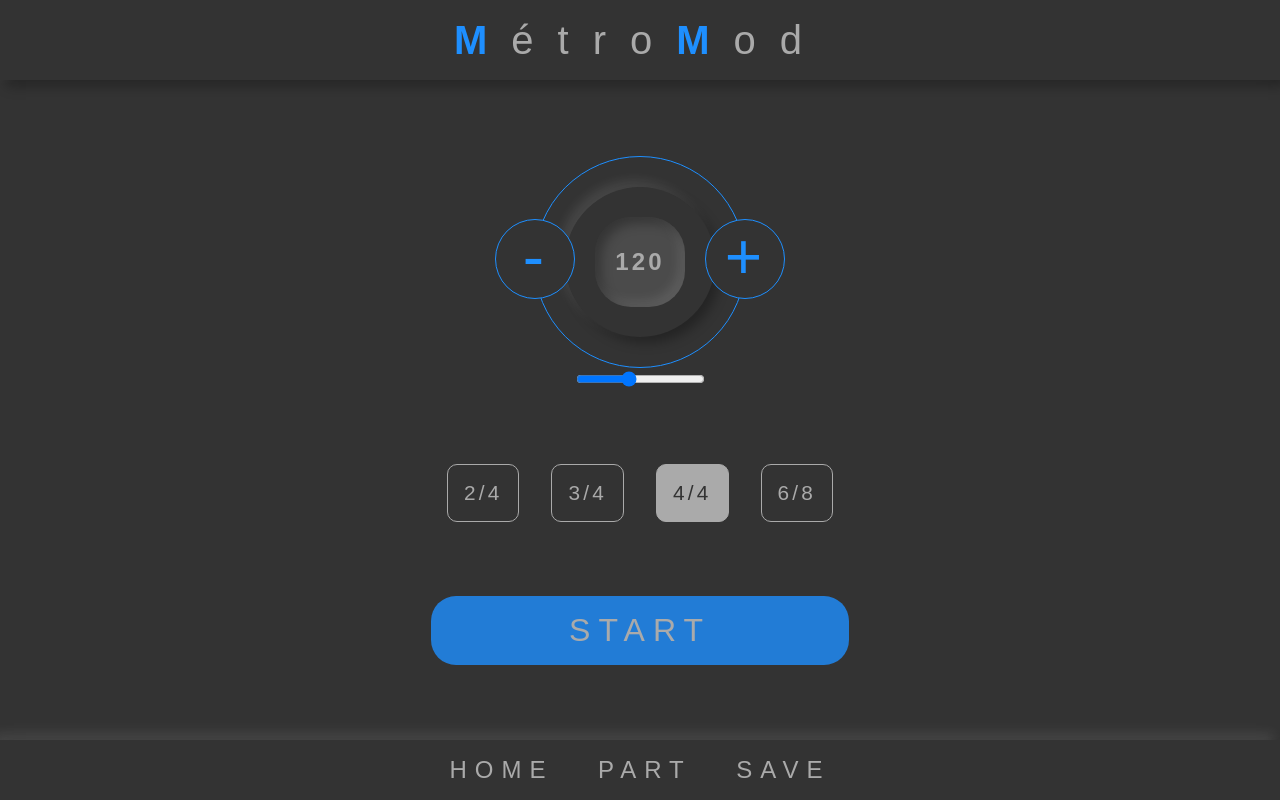
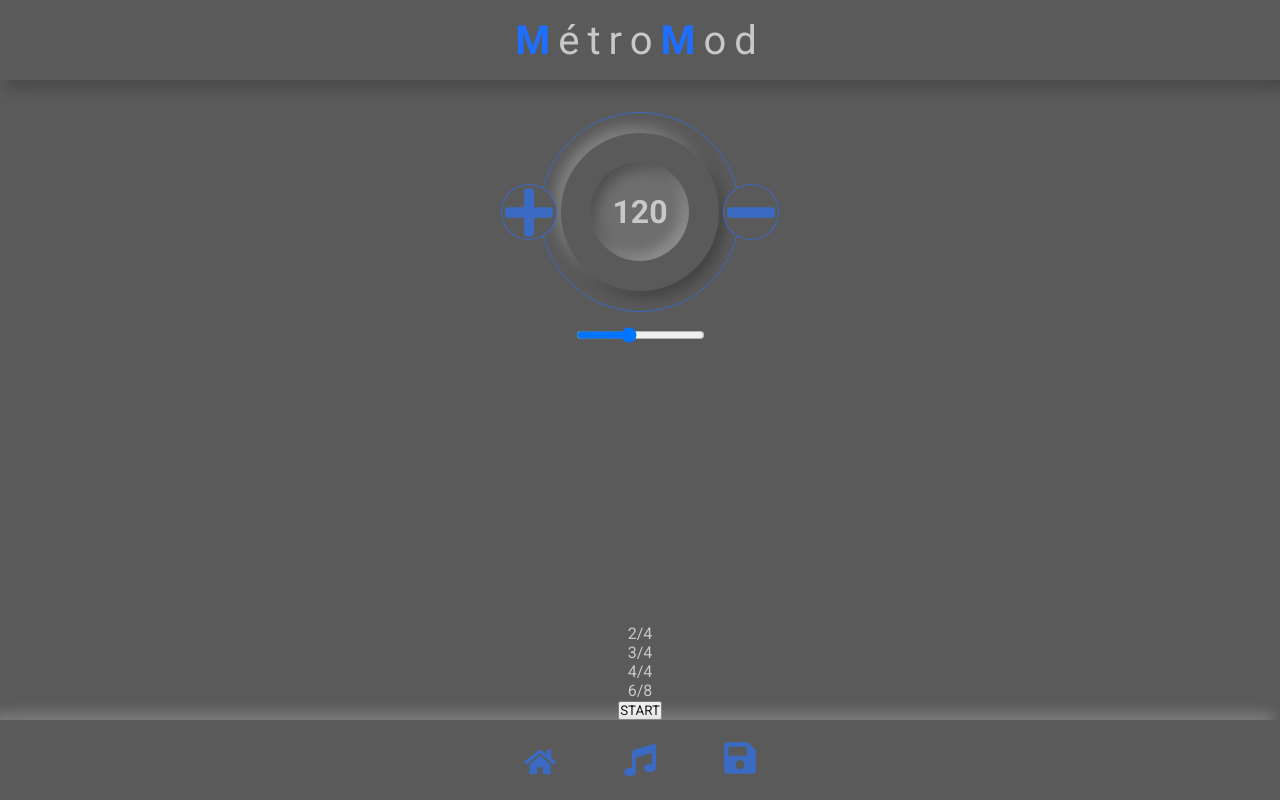
Before and after one commit to qantumSpark/metro, a website with bundled scripts: page index.html in a window 1280 px wide. Built offline with nearby package versions, Linux system fonts and the light colour scheme.

Commit message:
Add Icon & fonts, refactoring CSS In progress, Prep Template for Nav

```diff
--- a/index.html
+++ b/index.html
@@ -12,19 +12,19 @@
 
     <title>Skeleton App</title>
 </head>
-<body>
-    <section class="title morph" id="title">
+<body class="center">
+    <section class="title morph center" id="title">
         <h1 class="title-text"><span>M</span>étro<span>M</span>od</h1>
     </section>
 
-    <section class="views" id="views">
+    <main class="view center" id="view">
 
-        <div class="home view" id="home">
-            <div class="container">
-                <p class="plus">+</p>
-                <p class="minus">-</p>
-                <h1 id="tempo" class="morph" >120</h1>
-                <input type="range" id="slider" min="40" max="240" value="120">
+        <div class="home center" id="home">
+            <div class="container center">
+                <i class="plus"><img src="./src/css/icons/plus-solid.svg" alt="" srcset=""></i>
+                <i class="minus"><img src="./src/css/icons/minus-solid.svg" alt="" srcset=""></i>
+                <h1 id="tempo" class="morph tempo center" >120</h1>
+                <input type="range" class="slider" id="slider" min="40" max="240" value="120">
             </div>
 
             <div class="selectors">
@@ -32,25 +32,17 @@
                 <div class="baseSelect" id="3">3/4</div>
                 <div class="baseSelect active" id="4">4/4</div>
                 <div class="baseSelect" id="6">6/8</div>
+                <button id="btn">START</button>
             </div>
-            <button id="btn">START</button>
         </div>
 
-        <div class="part view" id="part">
+    </main>
 
-        </div>
-
-        <div class="save view" id="save">
-
-        </div>
-
-    </section>
-
-    <section class="nav morph" id="nav">
+    <section class="nav morph center" id="nav">
         <nav>
-            <a href="#home" class="nav-item">HOME</a>
-            <a href="#part" class="nav-item">PART</a>
-            <a href="#save" class="nav-item">SAVE</a>
+            <a href="#home" class="nav-item"><img src="./src/css/icons/home-solid.svg" alt="" srcset=""></a>
+            <a href="#part" class="nav-item"><img src="./src/css/icons/music-solid.svg" alt="" srcset=""></a>
+            <a href="#save" class="nav-item"><img src="./src/css/icons/save-solid.svg" alt="" srcset=""></a>
         </nav>
     </section>
 
--- a/src/css/style.css
+++ b/src/css/style.css
@@ -1,72 +1,60 @@
+/* Import font // font-family: 'Roboto', sans-serif; */
+@import url('https://fonts.googleapis.com/css?family=Roboto:300,400,700&display=swap');
+/* Variables */
+:root{
+    --black: rgb(30, 30, 30);
+    --darkcolor: rgb(90, 90, 90);
+    --lightcolor: rgb(200, 200, 200);
+    --white: rgb(230, 230, 230);
+    --blueA: rgb(50, 110, 220, .8);
+    --blueB: rgb(30, 110, 255);
+    --shadowDark:rgba(30, 30, 30, .4);
+    --shadowLight:rgb(230, 230, 230, .3);
+}
+/* End of Variables */
+/* General Styling rules */
+*{padding: 0; margin: 0;  font-family: 'Roboto', sans-serif; box-sizing: border-box;}
+body{text-align: center; justify-content: space-between!important; flex-direction: column; height: 100vh; background-color: var(--darkcolor); color: var(--lightcolor);}
+img{width: 3rem;}
+/* End  of General Styling rules */
+/* Utility Classes */
+.center{display: flex; justify-content: center; align-items: center;}
+.morph{box-shadow: 6px 6px 13px var(--shadowDark), -6px -6px 13px var(--shadowLight);}
+/* End of Utility Classes */
+/* Header & Footer_Nav */
+    /* Header */
+.title{width: 100%; height: 10vh;}
+.title-text{font-size: 2.5rem; font-weight: normal; letter-spacing: 0.5rem;}
+.title-text span{color:var(--blueB); font-weight: bold;}
+    /* End of Header */
+    /* Footer_Nav */
+.nav{width: 100%; height: 10vh;}
+.nav-item{margin: 0 2rem;}
+.nav-item:active {border-bottom: 5px solid var(--blueA);}
+.nav-item img{width: 2rem;}
+    /* End of Footer_Nav */
+/* End of Header & Footer_Nav */
+/* Main view areas */
+.view{height: 80vh; width: 100%; }
+    /* Home section */
+.home{height: 100%; flex-direction: column; justify-content: space-between!important;}
+        /* Tempo Selector */
+.home .container{border: 1px solid var(--blueA); border-radius: 50%;height: 200px; width: 200px; margin: 2rem 0; flex-direction: column!important; position: relative;}
+.home i{position: absolute; border-radius: 50%; border: 1px solid var(--blueA); width: 3.5rem; height: 3.5rem; background-color: var(--darkcolor);}
+.minus{right: -40px;}
+.plus{left: -40px;}
+.home .tempo{width: 80%; height: 80%; border-radius: 50%; color: var(--lightcolor);}
+.home .tempo::after{position: absolute; content: ""; width: 50%; height: 50%; box-shadow: 6px 6px 13px var(--shadowDark) inset, -6px -6px 13px var(--shadowLight) inset; border-radius: 50%; background-color: rgb(110, 110, 110); z-index: -1;}
+.home .slider{position: absolute; bottom: -2rem;}
+        /* End of Tempo Selector */
+        /* Base Selector & Start btn*/
 
-*{box-sizing: border-box;}
+        /* End of Base Selector & Start btn*/
+    /* End of Home section */
+    /* Part section */
 
-body{height: 100vh; letter-spacing: 0.2rem; font-family: Arial, Helvetica, sans-serif; background-color: #333; color: #aaa; text-align: center; padding: 0; margin: 0; display: flex; align-items: center; flex-direction: column; justify-content: space-between; flex:1}
-.morph{ box-shadow: 6px 6px 12px rgba(0, 0, 0, 0.3), -6px -6px 12px rgba(255, 255, 255, 0.1);}
+    /* End of Part section */
+    /* Save section */
 
-/*HEADER AND FOOTER_NAV STYLE*/
-    /*Header style */
-.title{margin-bottom: 2rem; width: 100%; height: 10vh; display: flex; justify-content: center; align-items: center; letter-spacing: 1.5rem;}
-.title-text{font-size: 2.5rem; font-weight: 300;}
-
-.title-text span{color: rgba(30, 143, 255, 1); font-weight: bold;}
-    /*End of Header style */
-
-    /*Footer_Nav style */
-.nav{margin-top: 2rem; width: 100%; height: 10vh; display: flex; justify-content: center; align-items: center; letter-spacing: 0.5rem;}
-.nav-item{text-align: center; margin: 0 1rem; font-size: 1.5rem; font-weight: 300; outline: none; text-decoration: none; color: #aaa;}
-.nav-item:hover{border-bottom: 2px solid #aaa;}
-    /*End of Footer_Nav style */
-/*END OF HEADER AND FOOTER_NAV STYLE*/
-
-/* VIEWS STYLING*/
-    /*Commun style*/
-.views{height: 100%;}
-.view{}
-    /*HOME SECTION STYLE==========================================================*/
-.home{height: 100%; display: flex; align-items: center; flex: 1; flex-direction: column; justify-content: space-evenly;}
-        /* TEMPO */
-.home .container{position: relative; display: flex; justify-content: space-evenly; align-items: center;flex-direction: column;}
-
-            /* Tempo BTN */
-.home p{z-index: 1; position: absolute; display: inline-block; height: 5rem; width: 5rem; border-radius: 50%;  background-color: #333; color: rgba(30, 143, 255,1); font-size: 4rem; border: 1px solid rgba(30, 143, 255, 1);}
-.home .plus{top: 0px; left: 140px;}
-.home .minus{top: 0px; right: 140px;}
-            /* End of Tempo BTN */
-
-.home h1{ height: 150px ; width: 150px; margin: 2rem auto; display: flex; justify-content: center; align-items: center; border-radius: 50%; position: relative;}
-.home h1::before{ content: ""; width: 140%; height: 140%; border: 1px solid rgba(30, 143, 255, 1); position: absolute; z-index: -1; border-radius: 50%;}
-.home h1::after{content: ""; background-color: rgb(75, 75, 75); z-index: -1; height: 60%; width: 60%; box-shadow: inset 6px 6px 12px rgba(0, 0, 0, 0.3), inset -6px -6px 12px rgba(255, 255, 255, 0.1); position: absolute; border-radius: 40%;}
-        /* End of TEMPO */
-
-        /* Slider */
-
-
-        /* End of Slider */
-
-        /* Base Selectors */
-.selectors{display: flex; justify-content: space-evenly; align-items: center;}
-.baseSelect{margin: 2rem 1rem; border-radius: 10px; border: 1px solid #aaa; font-size: 1.3rem; padding: 1rem; transition: ease 0.3s;}
-.selectors .active{color:#333; background-color: #aaa;}
-.baseSelect:hover{color:#333; background-color: #aaa;}
-        /*End of Base Selectors*/
-
-        /* Button */
-button{ font-size: 2rem; text-align: center;display: inline-block; width: 100%; padding: 1rem; border-radius: 25px; border: none; color: #aaa; background-color: rgba(30, 143, 255, 0.8); cursor: pointer; transition: ease 0.3s; letter-spacing: 0.5rem;}
-button:hover{background-color: rgba(30, 143, 255, 1)}
-button:active{transform: scale(1.05);}
-button, button:hover, button:active{outline: 0; border: none; }
-        /*End of Button*/
-    /*END OF HOME SECTION STYLE==========================================================*/
-
-    /*PART SECTION STYLE=================================================================*/
-.part{}
-
-    /*END OF PART SECTION STYLE==========================================================*/
-
-    /*SAVE SECTION STYLE=================================================================*/
-
-
-    /*END OF SAVE SECTION STYLE==========================================================*/
-
-/* END OF VIEWS STYLING*/
+    /* End of Save section */
+/* End of Main view areas */
--- /dev/null
+++ b/src/css/style_old.css
@@ -0,0 +1,72 @@
+
+*{box-sizing: border-box;}
+
+body{height: 100vh; letter-spacing: 0.2rem; font-family: Arial, Helvetica, sans-serif; background-color: #333; color: #aaa; text-align: center; padding: 0; margin: 0; display: flex; align-items: center; flex-direction: column; justify-content: space-between; flex:1}
+.morph{ box-shadow: 6px 6px 12px rgba(0, 0, 0, 0.3), -6px -6px 12px rgba(255, 255, 255, 0.1);}
+
+/*HEADER AND FOOTER_NAV STYLE*/
+    /*Header style */
+.title{margin-bottom: 2rem; width: 100%; height: 10vh; display: flex; justify-content: center; align-items: center; letter-spacing: 1.5rem;}
+.title-text{font-size: 2.5rem; font-weight: 300;}
+
+.title-text span{color: rgba(30, 143, 255, 1); font-weight: bold;}
+    /*End of Header style */
+
+    /*Footer_Nav style */
+.nav{margin-top: 2rem; width: 100%; height: 10vh; display: flex; justify-content: center; align-items: center; letter-spacing: 0.5rem;}
+.nav-item{text-align: center; margin: 0 1rem; font-size: 1.5rem; font-weight: 300; outline: none; text-decoration: none; color: #aaa;}
+.nav-item:hover{border-bottom: 2px solid #aaa;}
+    /*End of Footer_Nav style */
+/*END OF HEADER AND FOOTER_NAV STYLE*/
+
+/* VIEWS STYLING*/
+    /*Commun style*/
+.views{height: 100%;}
+.view{}
+    /*HOME SECTION STYLE==========================================================*/
+.home{height: 100%; display: flex; align-items: center; flex: 1; flex-direction: column; justify-content: space-evenly;}
+        /* TEMPO */
+.home .container{position: relative; display: flex; justify-content: space-evenly; align-items: center;flex-direction: column;}
+
+            /* Tempo BTN */
+.home p{z-index: 1; position: absolute; display: inline-block; height: 5rem; width: 5rem; border-radius: 50%;  background-color: #333; color: rgba(30, 143, 255,1); font-size: 4rem; border: 1px solid rgba(30, 143, 255, 1);}
+.home .plus{top: 0px; left: 140px;}
+.home .minus{top: 0px; right: 140px;}
+            /* End of Tempo BTN */
+
+.home h1{ height: 150px ; width: 150px; margin: 2rem auto; display: flex; justify-content: center; align-items: center; border-radius: 50%; position: relative;}
+.home h1::before{ content: ""; width: 140%; height: 140%; border: 1px solid rgba(30, 143, 255, 1); position: absolute; z-index: -1; border-radius: 50%;}
+.home h1::after{content: ""; background-color: rgb(75, 75, 75); z-index: -1; height: 60%; width: 60%; box-shadow: inset 6px 6px 12px rgba(0, 0, 0, 0.3), inset -6px -6px 12px rgba(255, 255, 255, 0.1); position: absolute; border-radius: 40%;}
+        /* End of TEMPO */
+
+        /* Slider */
+
+
+        /* End of Slider */
+
+        /* Base Selectors */
+.selectors{display: flex; justify-content: space-evenly; align-items: center;}
+.baseSelect{margin: 2rem 1rem; border-radius: 10px; border: 1px solid #aaa; font-size: 1.3rem; padding: 1rem; transition: ease 0.3s;}
+.selectors .active{color:#333; background-color: #aaa;}
+.baseSelect:hover{color:#333; background-color: #aaa;}
+        /*End of Base Selectors*/
+
+        /* Button */
+button{ font-size: 2rem; text-align: center;display: inline-block; width: 100%; padding: 1rem; border-radius: 25px; border: none; color: #aaa; background-color: rgba(30, 143, 255, 0.8); cursor: pointer; transition: ease 0.3s; letter-spacing: 0.5rem;}
+button:hover{background-color: rgba(30, 143, 255, 1)}
+button:active{transform: scale(1.05);}
+button, button:hover, button:active{outline: 0; border: none; }
+        /*End of Button*/
+    /*END OF HOME SECTION STYLE==========================================================*/
+
+    /*PART SECTION STYLE=================================================================*/
+.part{}
+
+    /*END OF PART SECTION STYLE==========================================================*/
+
+    /*SAVE SECTION STYLE=================================================================*/
+
+
+    /*END OF SAVE SECTION STYLE==========================================================*/
+
+/* END OF VIEWS STYLING*/
```
Also changed, not shown: src/css/icons/home-solid.svg (added), src/css/icons/minus-solid.svg (added), src/css/icons/music-solid.svg (added), src/css/icons/plus-solid.svg (added), src/css/icons/save-solid.svg (added), src/template/index.js (added), src/template/part.js (added), src/template/save.js (added).
